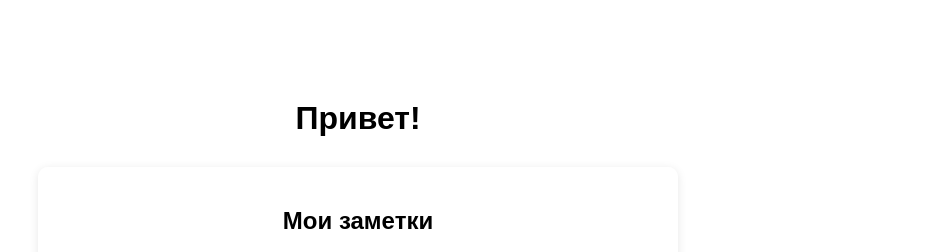
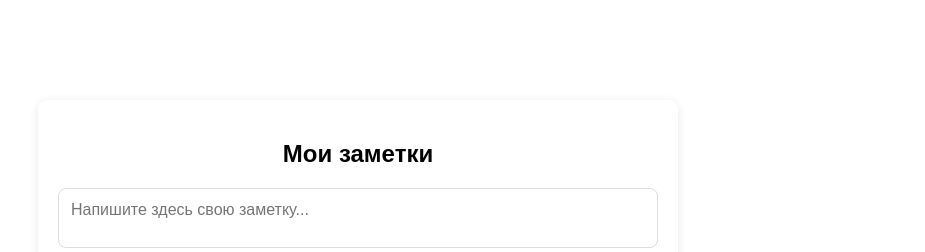
Before and after one commit to VladimirKaltashev/Theme-switch, a plain HTML site: page index.html in a window 1280 px wide. Shown: the top 252 px of the page, 282-1207 px from the left. Drawn offline with Linux system fonts and the light colour scheme.

Commit message:
Update index.html

```diff
--- a/index.html
+++ b/index.html
@@ -11,8 +11,6 @@
             <img id="themeIcon" src="moon.svg" alt="Иконка темы" width="24" height="24">
         </button>
     </div>
-
-    <h1 id="title">Привет!</h1>
 
     <div class="notes-container">
         <h2>Мои заметки</h2>
```
